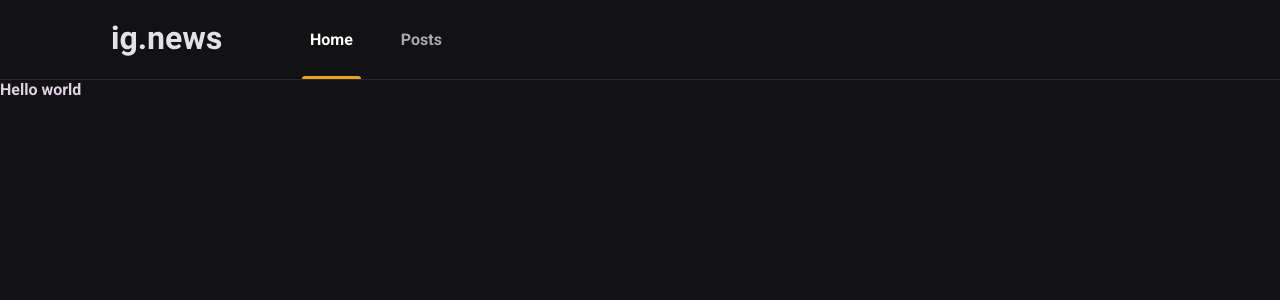
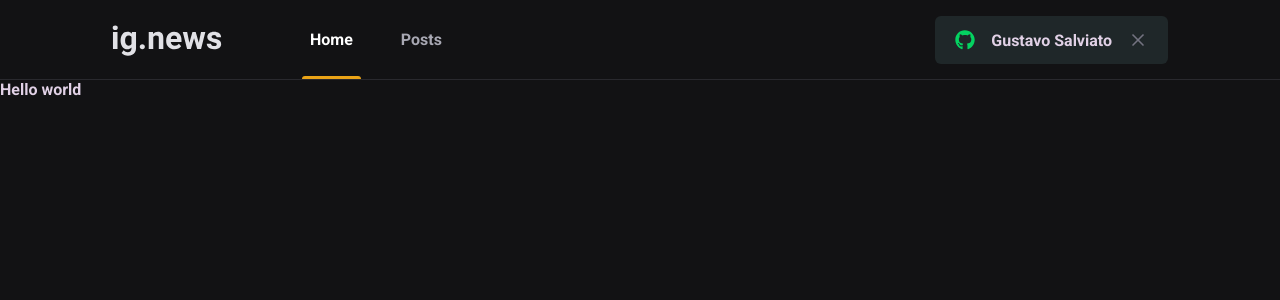
Before and after one commit to gustavosalviato/ignews, a Next.js app: page / in a window 1280 px wide. Shown: the top 300 px of the page. Built offline with nearby package versions, Linux system fonts and the light colour scheme.

Commit message:
Componente SignInButton

```diff
--- a/package.json
+++ b/package.json
@@ -18,6 +18,7 @@
     "next": "13.1.6",
     "react": "18.2.0",
     "react-dom": "18.2.0",
+    "react-icons": "^4.7.1",
     "sass": "^1.58.0",
     "typescript": "4.9.5"
   }
--- a/src/components/Header/index.tsx
+++ b/src/components/Header/index.tsx
@@ -1,3 +1,4 @@
+import { SignInButton } from '../SignInButton'
 import styles from './styles.module.scss'
 
 export function Header(){
@@ -9,6 +10,8 @@ export function Header(){
           <a className={styles.active}>Home</a>
           <a>Posts</a>
         </nav>
+
+        <SignInButton/>
       </div>
     </header>
   )
--- a/src/components/Header/styles.module.scss
+++ b/src/components/Header/styles.module.scss
@@ -50,4 +50,7 @@
       }
     }
   }
+  > button{
+    margin-left: auto;
+  }
 }
--- /dev/null
+++ b/src/components/SignInButton/index.tsx
@@ -0,0 +1,25 @@
+import styles from './styles.module.scss'
+import { FaGithub } from 'react-icons/fa'
+import { FiX } from 'react-icons/fi'
+export function SignInButton() {
+
+  const userIsLoggedIn = 1 > 0
+  return userIsLoggedIn ? (
+    <button
+      type="button"
+      className={styles.SignInButton}
+    >
+      <FaGithub color='#04D361'/>
+      Gustavo Salviato
+      <FiX  color='#737380'/>
+    </button>
+  ) : (
+    <button
+      type="button"
+      className={styles.SignInButton}
+    >
+      <FaGithub color='#eba417' />
+      Sign in with GitHub
+    </button>
+  )
+}
--- /dev/null
+++ b/src/components/SignInButton/styles.module.scss
@@ -0,0 +1,23 @@
+.SignInButton{
+  all: unset;
+  height: 4.8rem;
+  border-radius: 6px;
+  display: flex;
+  align-items: center;
+  gap: 1.6rem;
+  cursor: pointer;
+
+  font-weight: bold;
+  background-color: var(--gray850);
+  padding: 0 2.0rem;
+  transition: filter 0.2s;
+
+  &:hover{
+    filter: brightness(0.8);
+  }
+
+  svg{
+    width: 2.0rem;
+    height: 2.0rem;
+  }
+}
--- a/src/pages/_document.tsx
+++ b/src/pages/_document.tsx
@@ -7,6 +7,7 @@ export default function Document() {
         <link rel="preconnect" href="https://fonts.googleapis.com" />
         <link rel="preconnect" href="https://fonts.gstatic.com" crossOrigin='anonymous' />
         <link href="https://fonts.googleapis.com/css2?family=Roboto:ital,wght@0,700;0,900;1,400&display=swap" rel="stylesheet" />
+        <link rel="shortcut icon" href="/favicon.png" type="image/png" />
       </Head>
       <body>
         <Main />
--- a/src/styles/global.scss
+++ b/src/styles/global.scss
@@ -9,6 +9,7 @@
   --gray100: #e1d1e6;
   --gray300: #a8a8b3;
   --gray800: #29292e;
+  --gray850: #1f2729;
   --gray900: #121214;
 
   --cyan500: #61dafb;
```
Also changed, not shown: 1 other file (tests, documents, lock files or other folders).
